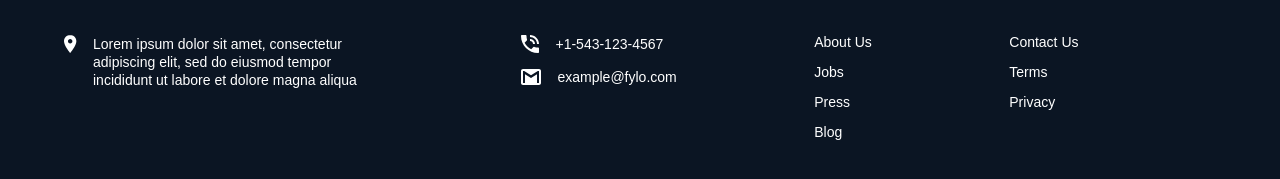
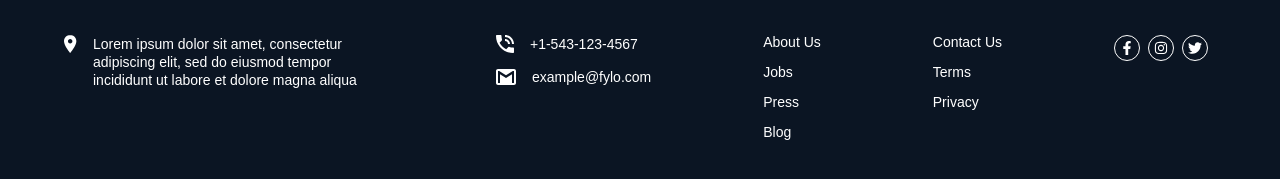
Before and after one commit to eliseuSousa/fylo, a plain HTML site: page index.html in a window 1280 px wide. Shown: the part 2912-3091 px from the top of the page. Drawn offline with nearby package versions, Linux system fonts and the light colour scheme.

Commit message:
Fonalizando a estilizacao sa section footer

```diff
--- a/assets/css/footer.css
+++ b/assets/css/footer.css
@@ -86,3 +86,37 @@ nav.contact
 a:last-child {
   margin-bottom: 0;
 }
+
+nav.itens-rodape
+nav.redes-socias {
+  display: flex;
+}
+
+nav.itens-rodape
+nav.redes-socias
+div.rede-social {
+  display: flex;
+  justify-content: center;
+  align-items: center;
+  width: 2.4rem;
+  height: 2.4rem;
+  margin-right: .8rem;
+  border: .1rem solid var(--white);
+  border-radius: 50%;
+}
+
+nav.itens-rodape
+nav.redes-socias
+div.rede-social
+svg {
+  width: 1.4rem;
+  height: 1.4rem;
+  margin: .3rem;
+}
+
+nav.itens-rodape
+nav.redes-socias
+div.rede-social
+svg path {
+  fill: var(--white);
+}
--- a/index.html
+++ b/index.html
@@ -257,16 +257,16 @@
 
       <nav class="redes-socias">
 
-        <div class="rede-socail">
-          <img class="icone-rede-social" src="" alt="">
+        <div class="rede-social">
+          <svg xmlns="http://www.w3.org/2000/svg" viewBox="0 0 320 512"><!--! Font Awesome Pro 6.1.1 by @fontawesome - https://fontawesome.com License - https://fontawesome.com/license (Commercial License) Copyright 2022 Fonticons, Inc. --><path d="M279.14 288l14.22-92.66h-88.91v-60.13c0-25.35 12.42-50.06 52.24-50.06h40.42V6.26S260.43 0 225.36 0c-73.22 0-121.08 44.38-121.08 124.72v70.62H22.89V288h81.39v224h100.17V288z"/></svg>
         </div>
 
-        <div class="rede-socail">
-          <img class="icone-rede-social" src="" alt="">
+        <div class="rede-social">
+          <svg xmlns="http://www.w3.org/2000/svg" viewBox="0 0 448 512"><!--! Font Awesome Pro 6.1.1 by @fontawesome - https://fontawesome.com License - https://fontawesome.com/license (Commercial License) Copyright 2022 Fonticons, Inc. --><path d="M224.1 141c-63.6 0-114.9 51.3-114.9 114.9s51.3 114.9 114.9 114.9S339 319.5 339 255.9 287.7 141 224.1 141zm0 189.6c-41.1 0-74.7-33.5-74.7-74.7s33.5-74.7 74.7-74.7 74.7 33.5 74.7 74.7-33.6 74.7-74.7 74.7zm146.4-194.3c0 14.9-12 26.8-26.8 26.8-14.9 0-26.8-12-26.8-26.8s12-26.8 26.8-26.8 26.8 12 26.8 26.8zm76.1 27.2c-1.7-35.9-9.9-67.7-36.2-93.9-26.2-26.2-58-34.4-93.9-36.2-37-2.1-147.9-2.1-184.9 0-35.8 1.7-67.6 9.9-93.9 36.1s-34.4 58-36.2 93.9c-2.1 37-2.1 147.9 0 184.9 1.7 35.9 9.9 67.7 36.2 93.9s58 34.4 93.9 36.2c37 2.1 147.9 2.1 184.9 0 35.9-1.7 67.7-9.9 93.9-36.2 26.2-26.2 34.4-58 36.2-93.9 2.1-37 2.1-147.8 0-184.8zM398.8 388c-7.8 19.6-22.9 34.7-42.6 42.6-29.5 11.7-99.5 9-132.1 9s-102.7 2.6-132.1-9c-19.6-7.8-34.7-22.9-42.6-42.6-11.7-29.5-9-99.5-9-132.1s-2.6-102.7 9-132.1c7.8-19.6 22.9-34.7 42.6-42.6 29.5-11.7 99.5-9 132.1-9s102.7-2.6 132.1 9c19.6 7.8 34.7 22.9 42.6 42.6 11.7 29.5 9 99.5 9 132.1s2.7 102.7-9 132.1z"/></svg>
         </div>
 
-        <div class="rede-socail">
-          <img class="icone-rede-social" src="" alt="">
+        <div class="rede-social">
+          <svg xmlns="http://www.w3.org/2000/svg" viewBox="0 0 512 512"><!--! Font Awesome Pro 6.1.1 by @fontawesome - https://fontawesome.com License - https://fontawesome.com/license (Commercial License) Copyright 2022 Fonticons, Inc. --><path d="M459.37 151.716c.325 4.548.325 9.097.325 13.645 0 138.72-105.583 298.558-298.558 298.558-59.452 0-114.68-17.219-161.137-47.106 8.447.974 16.568 1.299 25.34 1.299 49.055 0 94.213-16.568 130.274-44.832-46.132-.975-84.792-31.188-98.112-72.772 6.498.974 12.995 1.624 19.818 1.624 9.421 0 18.843-1.3 27.614-3.573-48.081-9.747-84.143-51.98-84.143-102.985v-1.299c13.969 7.797 30.214 12.67 47.431 13.319-28.264-18.843-46.781-51.005-46.781-87.391 0-19.492 5.197-37.36 14.294-52.954 51.655 63.675 129.3 105.258 216.365 109.807-1.624-7.797-2.599-15.918-2.599-24.04 0-57.828 46.782-104.934 104.934-104.934 30.213 0 57.502 12.67 76.67 33.137 23.715-4.548 46.456-13.32 66.599-25.34-7.798 24.366-24.366 44.833-46.132 57.827 21.117-2.273 41.584-8.122 60.426-16.243-14.292 20.791-32.161 39.308-52.628 54.253z"/></svg>
         </div>
 
       </nav>
```
Also changed, not shown: assets/images/facebook-f-brands.svg (added), assets/images/instagram-brands.svg (added), assets/images/twitter-brands.svg (added).
